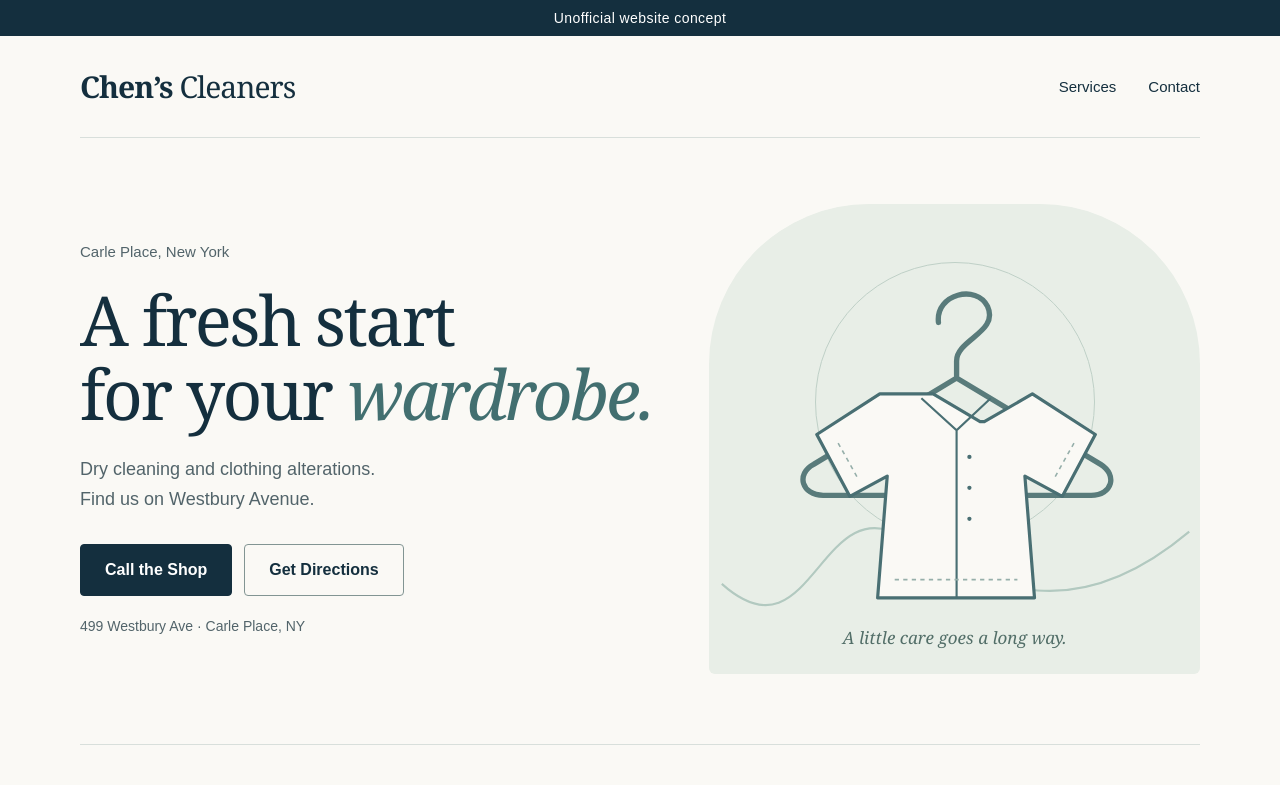
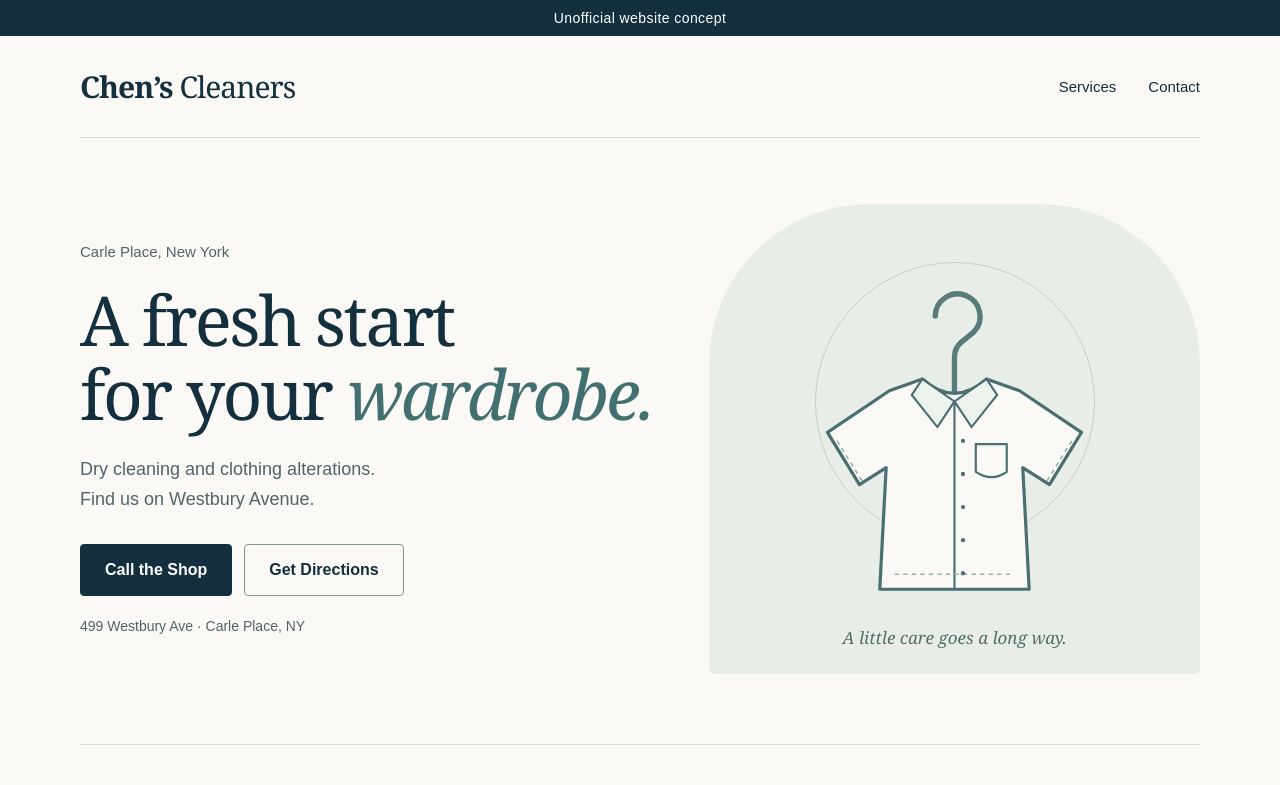
Before and after one commit to Infekted11/chens-cleaners-concept, a plain HTML site: page public/index.html in a window 1280 px wide. Shown: the top 785 px of the page. Drawn offline with Linux system fonts and the light colour scheme.

Commit message:
Fix shirt and hanger illustration geometry

```diff
--- a/public/index.html
+++ b/public/index.html
@@ -4,7 +4,15 @@
 <div class="concept">Unofficial website concept</div>
 <header class="wrap"><a class="brand" href="#" aria-label="Chen’s Cleaners home">Chen’s <span>Cleaners</span></a><nav aria-label="Main navigation"><a href="#services">Services</a><a href="#contact">Contact</a></nav></header>
 <main id="main"><section class="hero wrap" aria-labelledby="headline"><div class="hero-copy"><p class="location">Carle Place, New York</p><h1 id="headline">A fresh start<br>for your <em>wardrobe.</em></h1><p class="intro">Dry cleaning and clothing alterations.<br>Find us on Westbury Avenue.</p><div class="actions"><a class="button primary" href="tel:+15163331462">Call the Shop</a><a class="button secondary" href="https://www.google.com/maps/dir/?api=1&amp;destination=499+Westbury+Ave%2C+Carle+Place%2C+NY+11514" target="_blank" rel="noopener noreferrer">Get Directions</a></div><p class="hero-address">499 Westbury Ave · Carle Place, NY</p></div>
-<div class="illustration" aria-hidden="true"><div class="circle"></div><svg viewBox="0 0 460 440" fill="none"><path class="thread" d="M12 356C97 432 103 263 184 313S344 396 450 307"/><path class="hanger" d="M215 111c-3-27 36-36 46-15 11 24-29 31-29 51v16l135 81c16 10 11 29-9 29H107c-20 0-26-20-9-29l134-81"/><path class="shirt" d="m160 178-59 38 31 58 35-19-9 114h147l-9-114 35 19 31-58-59-38-45 26h-4l-44-26Z"/><path class="collar" d="m199 182 33 30 32-30M232 212v157"/><path class="stitch" d="M174 352h115M121 224l19 34M342 224l-19 34"/><circle cx="244" cy="237" r="2" fill="#496f73"/><circle cx="244" cy="266" r="2" fill="#496f73"/><circle cx="244" cy="295" r="2" fill="#496f73"/></svg><span class="art-note">A little care goes a long way.</span></div></section>
+<div class="illustration" aria-hidden="true"><div class="circle"></div><svg viewBox="0 0 460 440" fill="none" xmlns="http://www.w3.org/2000/svg">
+  <path class="hanger" d="M212 105a21 21 0 1 1 36 15l-11 9a19 19 0 0 0-7 15v32"/>
+  <path class="shirt" d="m200 164-31 11-58 39 30 49 25-16-6 114h140l-6-114 25 16 30-49-58-39-31-11q-30 27-60 0Z"/>
+  <path class="collar" fill="#edf2ed" d="m200 164 30 21-16 24-24-30 10-15Zm60 0-30 21 16 24 24-30-10-15Z"/>
+  <path class="collar" d="M230 185v176"/>
+  <path class="stitch" d="M174 347h112M120 222l25 40M340 222l-25 40"/>
+  <path class="collar" d="M250 225h29v26q-14 10-29 0v-26Z"/>
+  <g fill="#496f73"><circle cx="238" cy="222" r="2"/><circle cx="238" cy="253" r="2"/><circle cx="238" cy="284" r="2"/><circle cx="238" cy="315" r="2"/><circle cx="238" cy="346" r="2"/></g>
+</svg><span class="art-note">A little care goes a long way.</span></div></section>
 <section id="services" class="services wrap" aria-labelledby="services-title"><h2 id="services-title">Care for the clothes<br>you wear.</h2><div class="service"><svg aria-hidden="true" viewBox="0 0 40 40" fill="none"><path d="M18 11c-2-8 10-8 8-1-1 3-6 3-6 7L5 28c-2 2-1 4 2 4h27c3 0 4-2 1-4L20 17"/></svg><h3>Dry cleaning</h3><p>Everyday pieces and special-occasion clothing. Call to ask about care for your garments.</p></div><div class="service"><svg aria-hidden="true" viewBox="0 0 40 40" fill="none"><circle cx="11" cy="28" r="6"/><circle cx="29" cy="28" r="6"/><path d="m14 23 15-18M26 23 11 5"/></svg><h3>Clothing alterations</h3><p>A change in fit can make a difference. Talk with the shop about the adjustments you have in mind.</p></div></section>
 <section id="contact" class="contact" aria-labelledby="contact-title"><div class="wrap contact-inner"><div><h2 id="contact-title">Come by. Give us a call.</h2><p>Have a question about a garment?<br>Get in touch with Chen’s Cleaners.</p></div><address><div><span>Visit</span><a href="https://www.google.com/maps/dir/?api=1&amp;destination=499+Westbury+Ave%2C+Carle+Place%2C+NY+11514" target="_blank" rel="noopener noreferrer">499 Westbury Ave<br>Carle Place, NY 11514</a></div><div><span>Call</span><a href="tel:+15163331462">(516) 333-1462</a></div><div><span>Email</span><a href="mailto:cskyle@gmail.com">cskyle@gmail.com</a></div></address></div></section></main>
 <footer class="wrap"><span>Chen’s Cleaners</span><p>Unofficial website concept · For owner review</p></footer></body></html>
```
